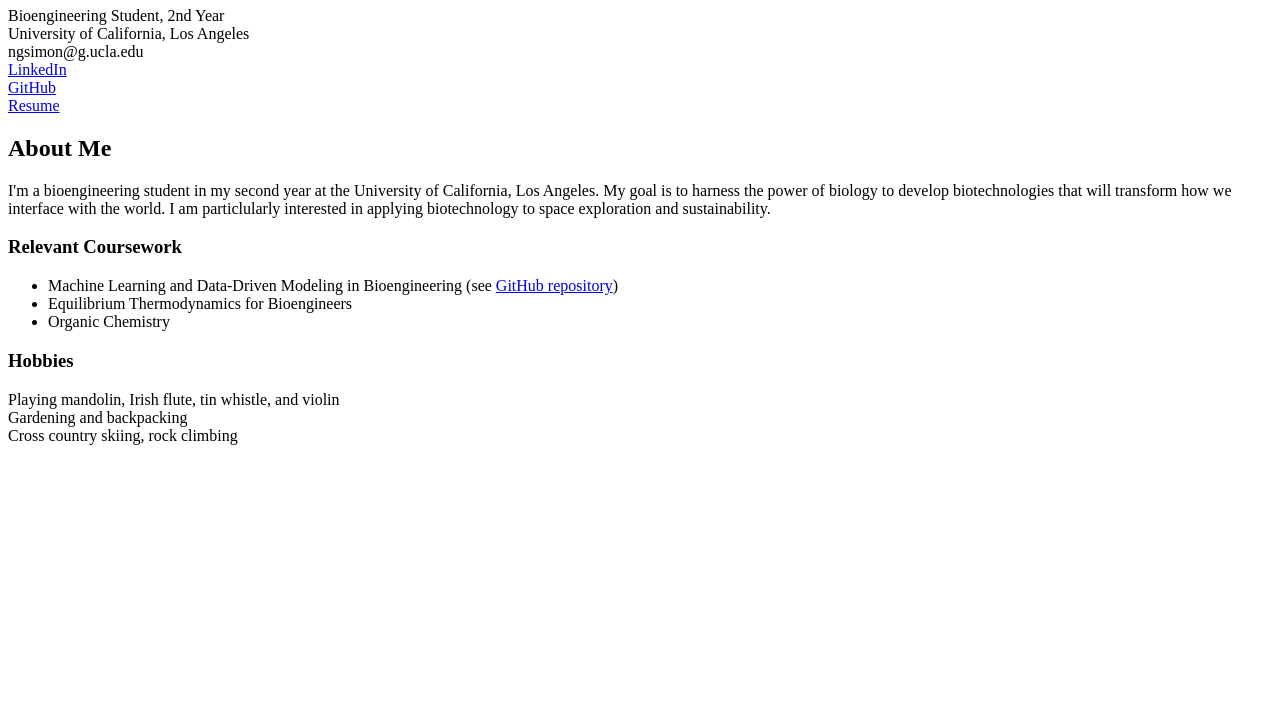
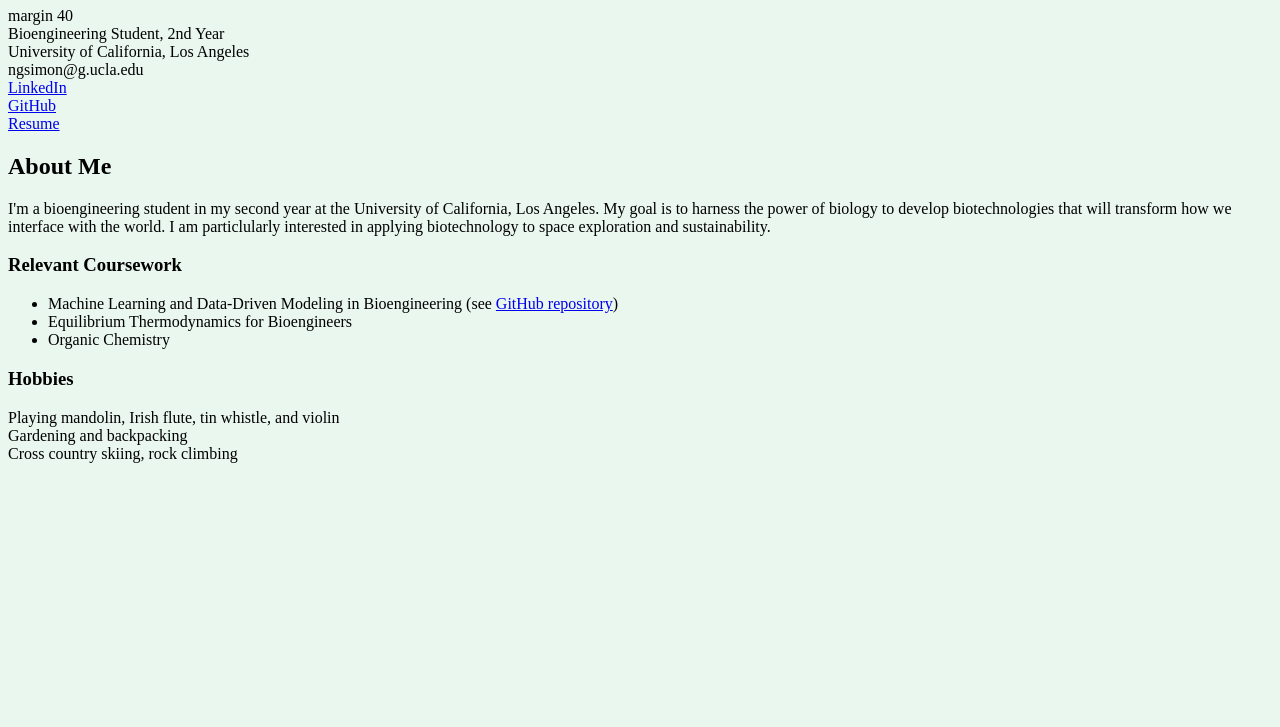
Before and after one commit to S-Ng/S-Ng.github.io, a plain HTML site: page index.html in a window 1280 px wide. Shown: the part 73-800 px from the top of the page. Drawn offline with Linux system fonts and the light colour scheme.

Commit message:
Trying to get margins right

```diff
--- a/index.html
+++ b/index.html
@@ -5,13 +5,14 @@
   </head>
 
 <body {
-      background-color:#E9F7EF;
-      margin: 20px;
+      style = "background-color:#E9F7EF";
+      margin: 40px;
 }>
 <font color="black">
 
 <h1>Simon Ng</h1>
 <p>
+  margin 40 <br>
   Bioengineering Student, 2nd Year <br>
   University of California, Los Angeles <br>
   ngsimon@g.ucla.edu <br>
```
